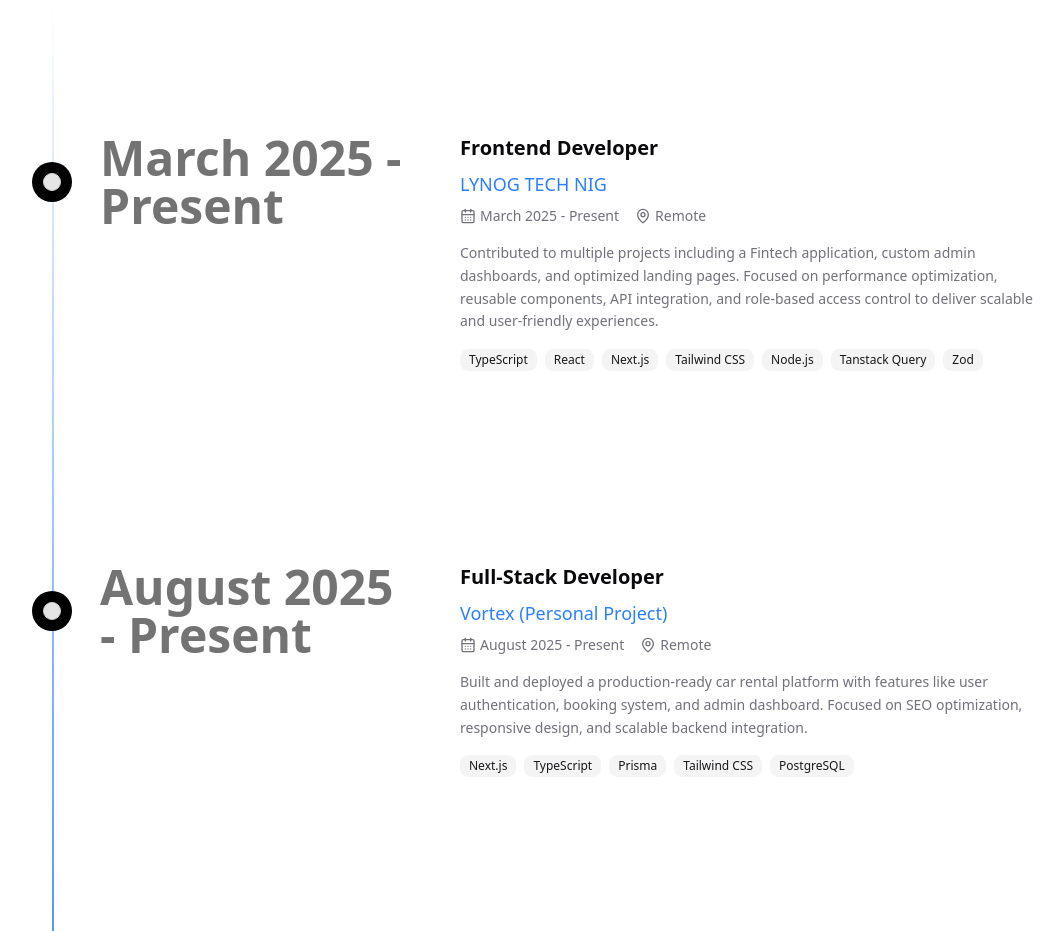
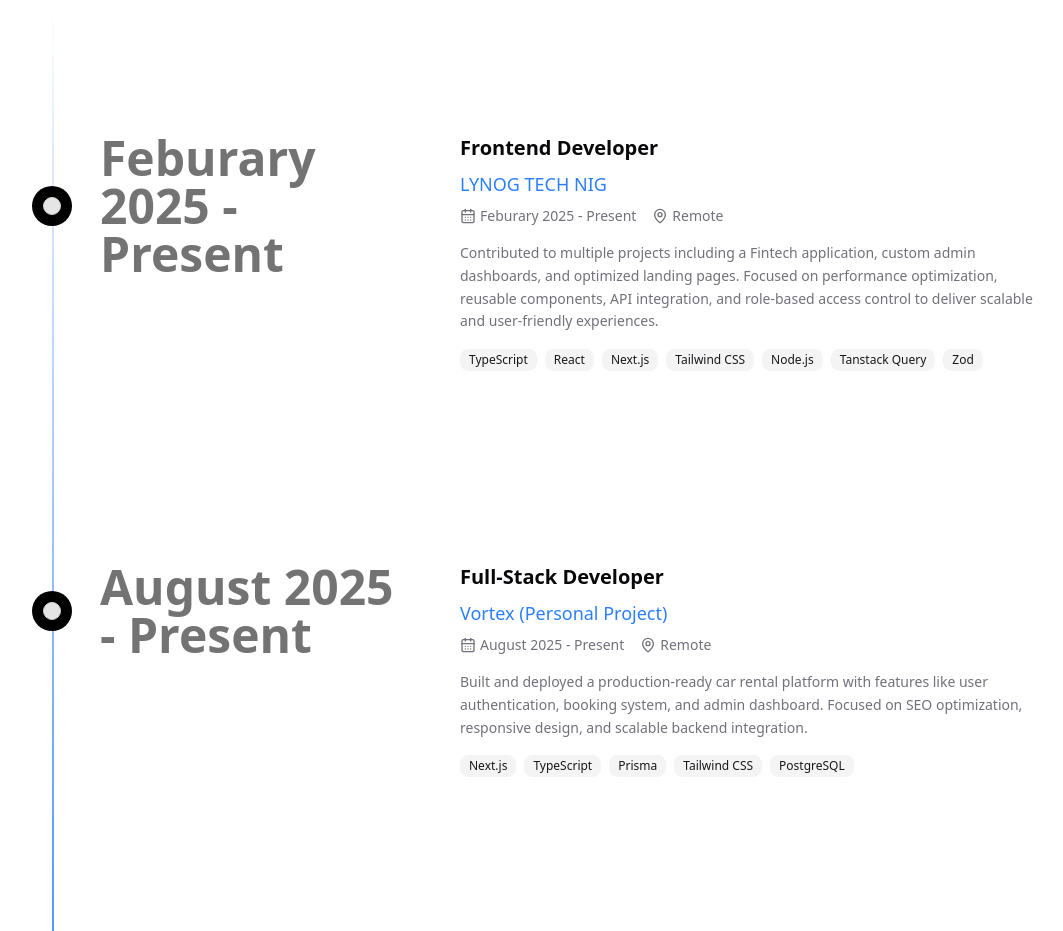
Before and after one commit to Gab-codes/cms-portfolio, a Next.js app: page / in a window 1280 px wide. Shown: the part 2600-3531 px from the top of the page, without its empty margins (20-1083 px from the left). Built offline with nearby package versions, Linux system fonts and the light colour scheme.

Commit message:
minor update

```diff
--- a/constant/index.ts
+++ b/constant/index.ts
@@ -152,7 +152,7 @@ export const experiences = [
     title: "Frontend Developer",
     company: "LYNOG TECH NIG",
     location: "Remote",
-    period: "March 2025 - Present",
+    period: "Feburary 2025 - Present",
     description:
       "Contributed to multiple projects including a Fintech application, custom admin dashboards, and optimized landing pages. Focused on performance optimization, reusable components, API integration, and role-based access control to deliver scalable and user-friendly experiences.",
     technologies: [
```
